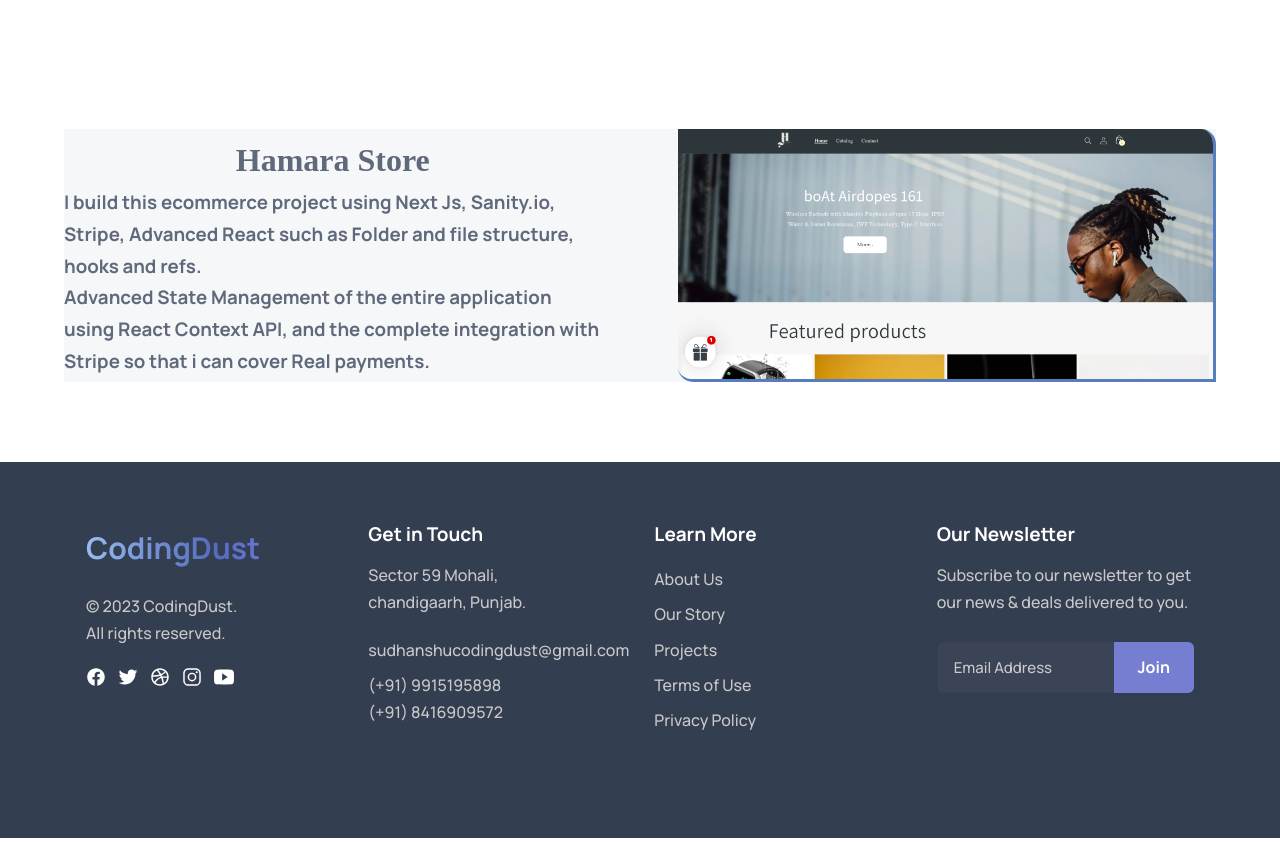
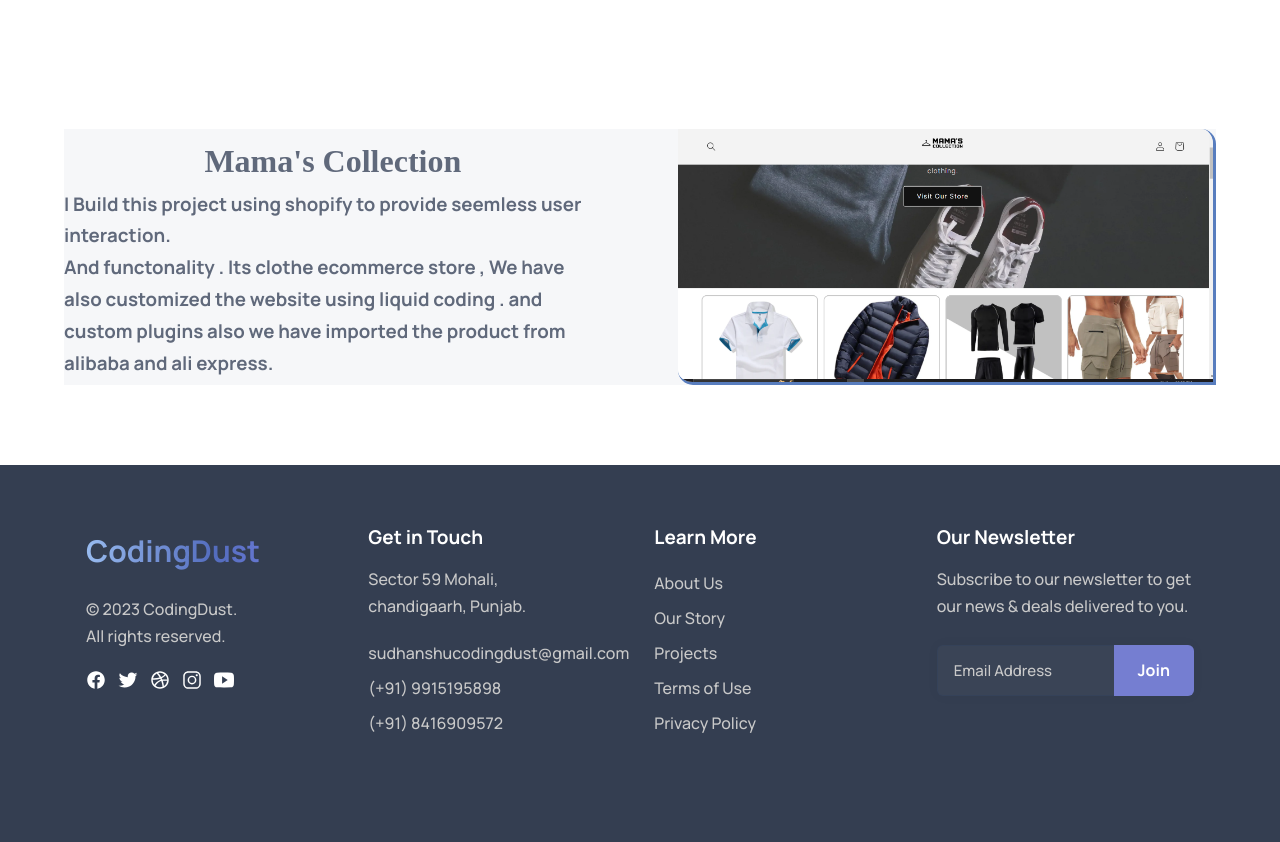
Before and after one commit to sudhanshu151/codingdust, a plain HTML site: page project.html in a window 1280 px wide. Shown: the part 1460-2302 px from the top of the page. Drawn offline with nearby package versions, Linux system fonts and the light colour scheme.

Commit message:
Update project.html

```diff
--- a/project.html
+++ b/project.html
@@ -165,13 +165,7 @@
             <div class="project-i">
                 <h1 class="project-heading"><a href="https://hamarastorewithgadgets.myshopify.com/"> Hamara Store </a>
                 </h1>
-                <h3 class="project-about-right">I build this ecommerce project using Next Js, Sanity.io, Stripe,
-                    Advanced
-                    React such as Folder and file structure, hooks and refs. <br> Advanced State Management of the
-                    entire
-                    application using React Context API, and the complete integration with Stripe so that i can cover
-                    Real
-                    payments.</h3>
+                <h3 class="project-about-right"> Shopify-powered website, where we bring you a curated selection of high-quality products sourced through dropshipping from Alibaba. Our mission is to provide you with a seamless shopping experience and deliver products that meet your needs and exceed your expectations.</h3>
             </div>
             <a href="https://hamarastorewithgadgets.myshopify.com/">
                 <img class="project-image" src="assets/images/hamara_store.png" alt="">
@@ -198,18 +192,15 @@
 
         <div class="project">
             <div class="project-i">
-                <h1 class="project-heading"><a href="https://ourclothystore.myshopify.com/"> Hamara Store </a>
+                <h1 class="project-heading"><a href="https://ourclothystore.myshopify.com/"> Mama's Collection </a>
                 </h1>
-                <h3 class="project-about-right">I build this ecommerce project using Next Js, Sanity.io, Stripe,
-                    Advanced
-                    React such as Folder and file structure, hooks and refs. <br> Advanced State Management of the
-                    entire
-                    application using React Context API, and the complete integration with Stripe so that i can cover
-                    Real
-                    payments.</h3>
+                <h3 class="project-about-right">I Build this project using shopify to provide seemless user interaction.
+                  <br> And functonality . Its clothe ecommerce store , We have also customized the website using liquid coding .
+                   and custom plugins also we have imported the product from alibaba and ali express.
+                </h3>
             </div>
             <a href="https://ourclothystore.myshopify.com/">
-                <img class="project-image" src="assets/images/hamara_store.png" alt="">
+                <img class="project-image" src="assets/images/mamacollectio.png" alt="">
             </a>
         </div>
     </div>
@@ -281,8 +272,11 @@
                 </li>
 
                 <li>
-                    <a href="tel:001234567890" class="footer-link">(+91) 9915195898 <br>(+91) 8416909572</a>
-                </li>
+                  <a href="tel:+919915195898" class="footer-link">(+91) 9915195898</a>
+              </li>
+              <li>
+                <a href="tel:+918416909572" class="footer-link">(+91) 8416909572</a>
+              </li>
 
             </ul>
 
```
